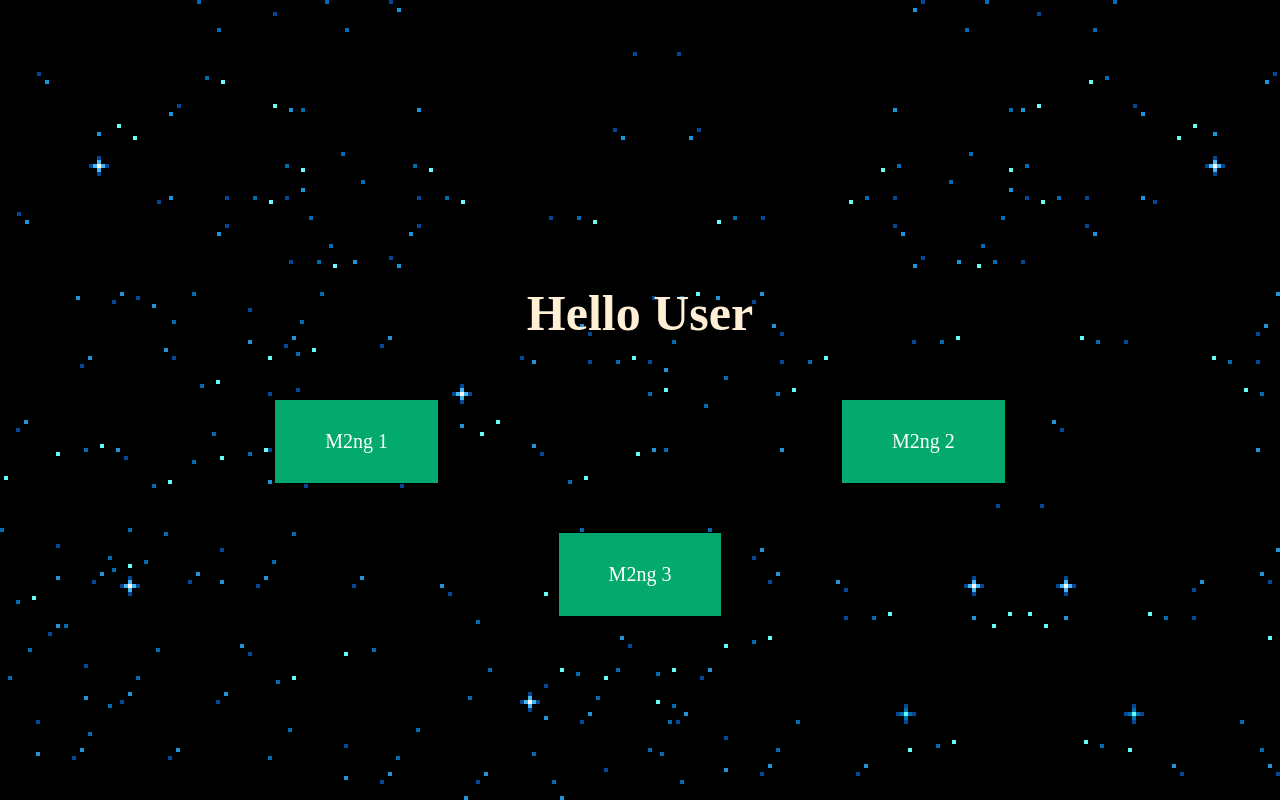
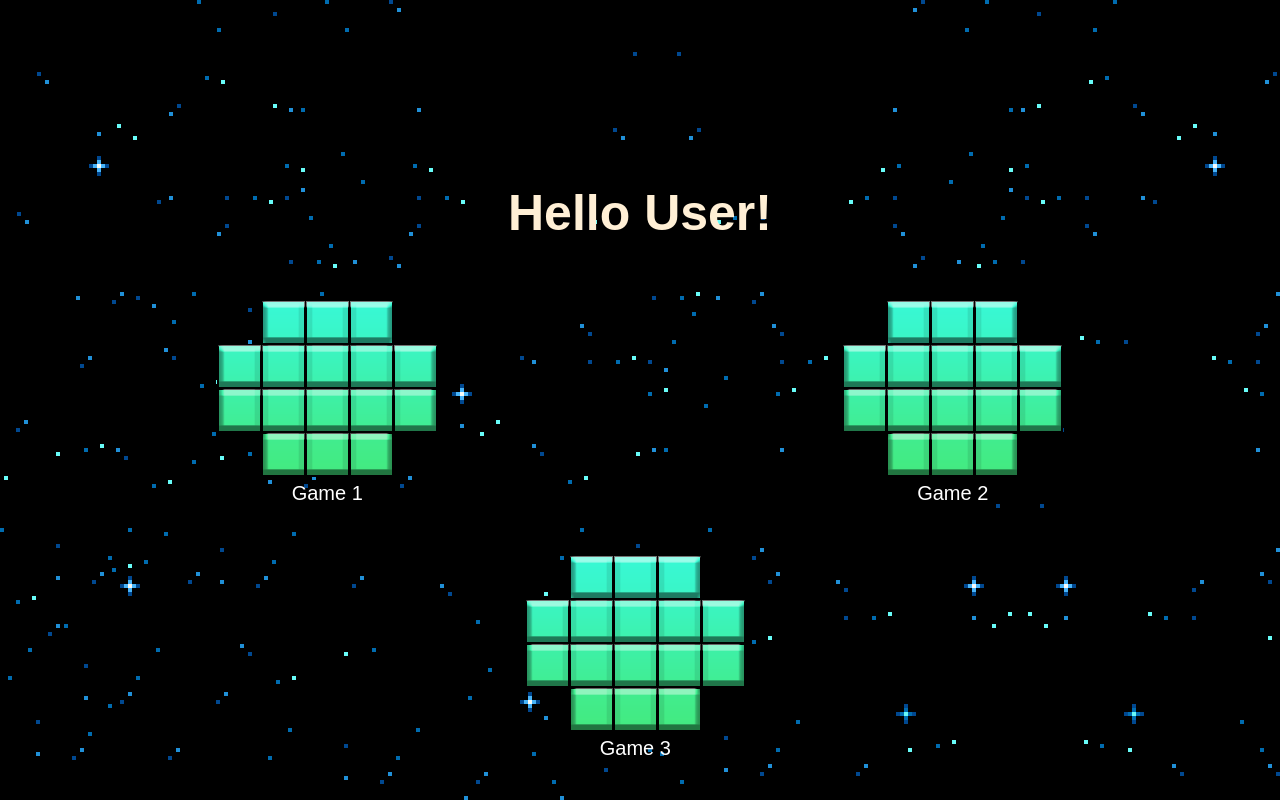
Before and after one commit to RaccoonWithAPeanutButterJar/verbose-goggles, a plain HTML site: page index.html in a window 1280 px wide. Drawn offline with Linux system fonts and the light colour scheme.

Commit message:
New font and icons

```diff
--- a/index.css
+++ b/index.css
@@ -1,18 +1,19 @@
 body{
     background-image: url("Images/Esileht.png");
+    font-family: "arcadeclassic";
 }
 
 h1{
-    padding-top: 250px;
+    padding-top: 150px;
     text-align: center;
     font-size: 50px;
 }
 
 .button {
-    background-color: #04AA6D;
+    /*background-color: #04AA6D;*/
     border: none;
     color: white;
-    padding: 30px 50px;
+    /*padding: 30px 50px;*/
     text-align: center;
     text-decoration: none;
     display: inline-block;
@@ -21,11 +22,18 @@ h1{
   }
 
 .button:hover  {
-    background-color: blue;
+    /*background-color: blue;*/
     transform: scale(1.2,1.2);
-    border: 10px solid white;
+    /*border: 10px solid white;*/
   }
 
 .center {
     text-align: center;
 }
+
+.centered {
+  position: absolute;
+  top: 50%;
+  left: 50%;
+  transform: translate(-50%, -50%);
+}
--- a/index.html
+++ b/index.html
@@ -6,16 +6,32 @@
     <link rel="stylesheet" href="index.css">
     <meta charset="utf-8">
     <title> Esileht </title>
+    <link rel="stylesheet" href="/Images/arcadeclassic.regular.ttf">
+    <style>
+        body {
+          font-family: "arcadeclassic", sans-serif;
+        }
+        </style>
+        </head>
 </head>
 
 <body>
-    <h1 style="font-size:50px;">Hello User</h1>
+    <h1 style="font-size:50px;">Hello User!</h1>
     <div class="center">
-        <a href="page1.html" class="button">M2ng 1</a>
-        <a href="page2.html" class="button">M2ng 2</a>
+        <a href="page1.html" class="button">
+            <img src="Images/Tetris_type.png" alt="buttonpng" border="0"/><!--Asenda Mängu iconiga-->
+            <div class="center">Game 1</div>
+        </a>
+        <a href="page1.html" class="button">
+            <img src="Images/Tetris_type.png" alt="buttonpng" border="0"/><!--Asenda Mängu iconiga-->
+            <div class="center">Game 2</div>
+        </a>
     </div>
     <div class="center">
-        <a href="page3.html" class="button">M2ng 3</a>
+        <a href="page1.html" class="button">
+            <img src="Images/Tetris_type.png" alt="buttonpng" border="0"/><!--Asenda Mängu iconiga-->
+            <div class="center">Game 3</div>
+        </a>>
     </div>
 </body>
 </html>
```
Also changed, not shown: Images/Tetris_type.png (added), Images/Tetris_type.svg (added), Images/arcadeclassic.regular.ttf (added).
